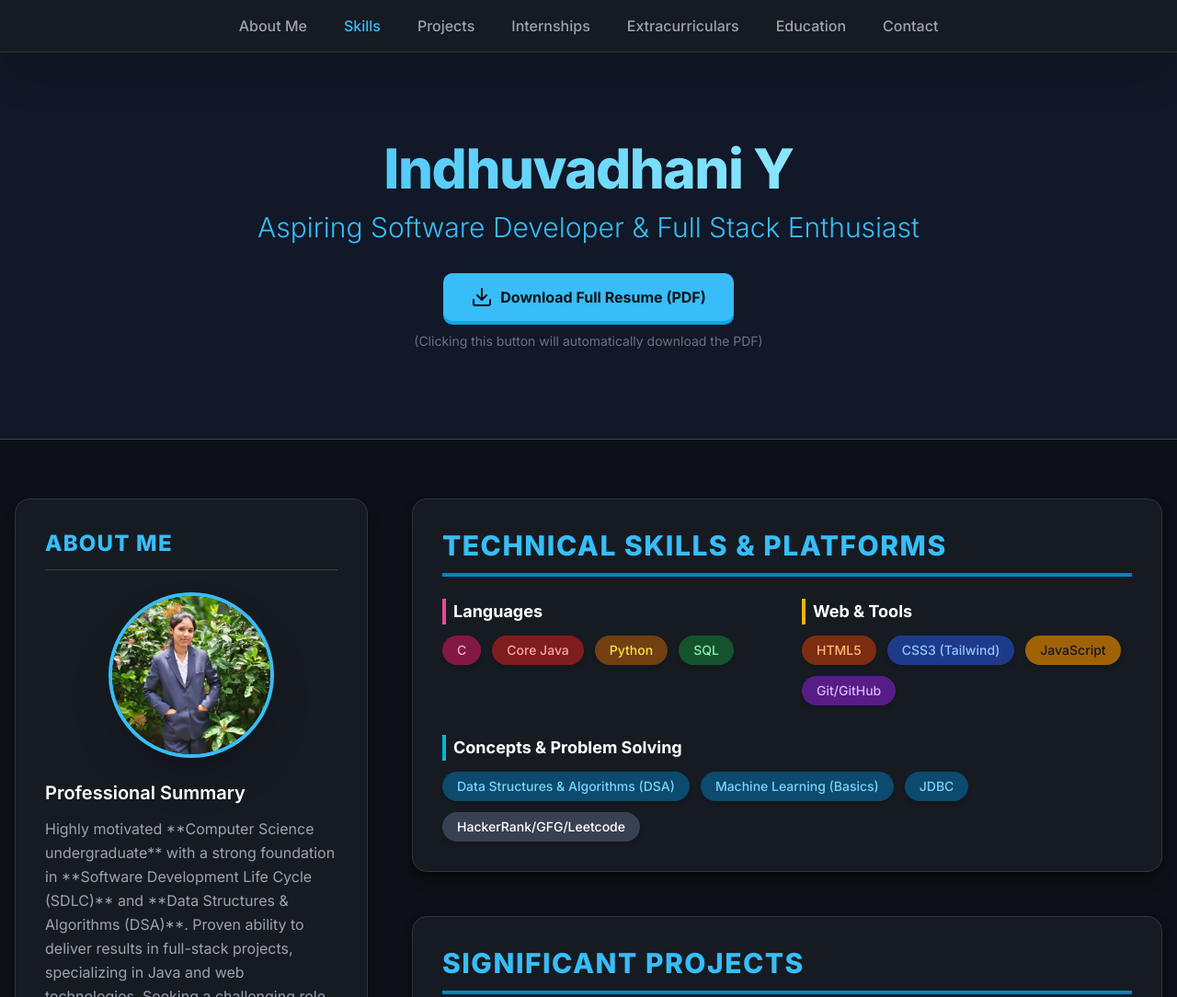
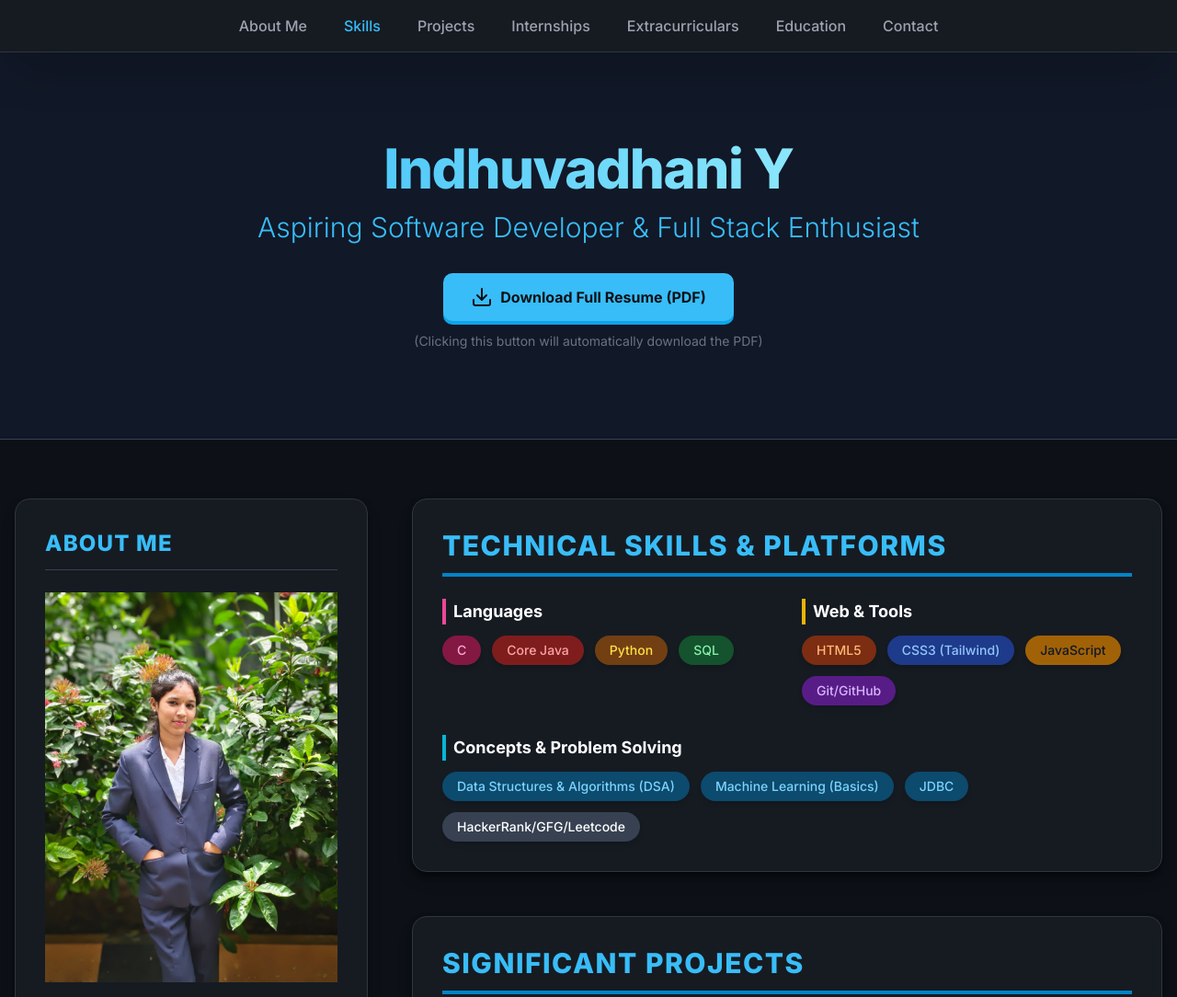
Before and after one commit to Indhuvadhani-4/Portfolio, a plain HTML site: page index.html in a window 1280 px wide. Shown: the top 1084 px of the page at 92% size. Drawn offline with nearby package versions, Linux system fonts and the light colour scheme.

```diff
--- a/index.html
+++ b/index.html
@@ -138,8 +138,7 @@
                 <h3 class="text-2xl font-extrabold accent-text mb-6 border-b border-gray-700 pb-3 uppercase tracking-wider">ABOUT ME</h3>
 
                 <div class="mb-6 text-center">
-                    <img src="Professional photo.jpg" alt="Indhuvadhani Y Profile Photo" class="profile-picture mx-auto border-4 border-sky-400 shadow-2xl transition duration-300 hover:scale-[1.03]">
-                </div>
+<img src="https://raw.githubusercontent.com/Indhuvadhani-4/Portfolio/main/Professional%20photo.jpg" alt="My Professional Photo">                </div>
 
                 <h4 class="text-xl font-semibold mb-3 text-white">Professional Summary</h4>
                 <p class="text-gray-400 leading-relaxed text-base">
```
